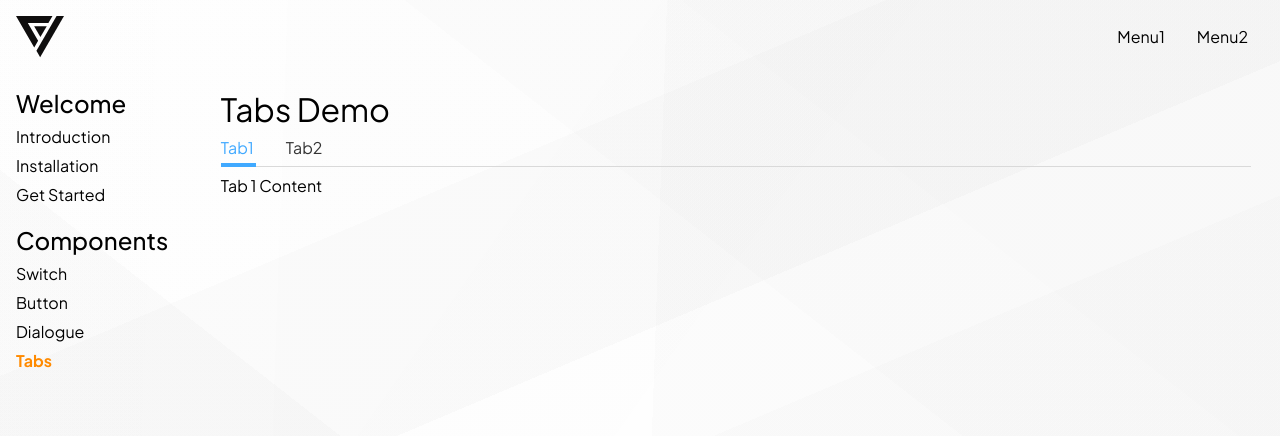
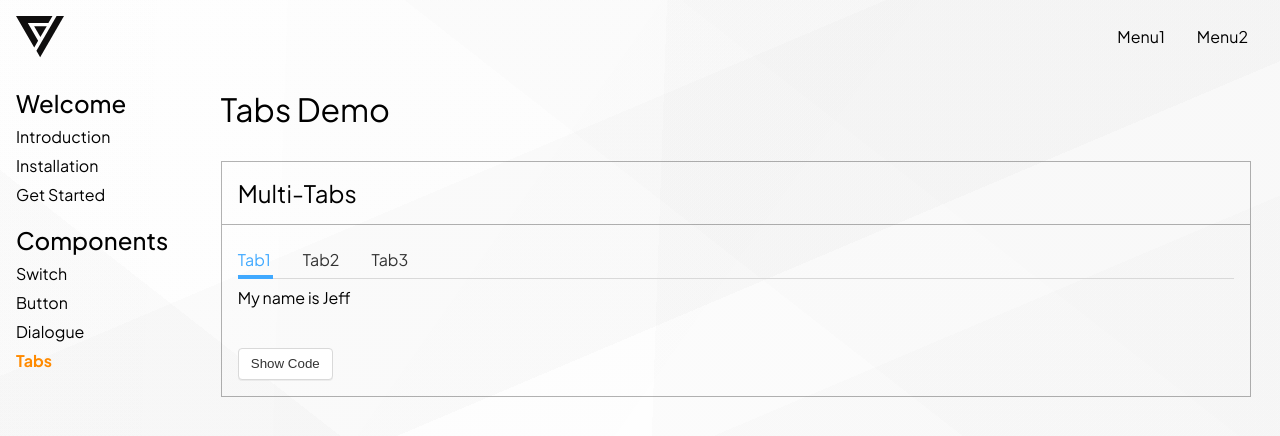
Before and after one commit to lavaboy1738/lava-UI, a Vue app: page /#/docs/tabs in a window 1280 px wide. Shown: the top 436 px of the page. Built offline with nearby package versions, Linux system fonts and the light colour scheme.

Commit message:
tabs demo complete

```diff
--- a/src/components/TabsDemo.vue
+++ b/src/components/TabsDemo.vue
@@ -1,21 +1,27 @@
 <template>
     <h1>Tabs Demo</h1>
-    <Tabs v-model:selected="defaultTab">
-        <Tab title="Tab1">Tab 1 Content</Tab>
-        <Tab title="Tab2">Tab 2 Content</Tab>
-    </Tabs>
+    <ComponentDemo title="Multi-Tabs" v-bind:sourceCode="tabsCode">
+        <Tabs v-model:selected="defaultTab">
+            <Tab title="Tab1">My name is Jeff</Tab>
+            <Tab title="Tab2">Jeff</Tab>
+            <Tab title="Tab3">Hello Jeff</Tab>
+        </Tabs>
+    </ComponentDemo>
 </template>
 
 <script lang="ts">
 import Tabs from "../library/Tabs.vue";
 import Tab from "../library/Tab.vue";
 import { ref } from 'vue';
+import ComponentDemo from "./ComponentDemo.vue";
 export default {
-    components: {Tabs, Tab},
+    components: {Tabs, Tab, ComponentDemo},
     setup(){
         const defaultTab = ref("Tab1");
+        const tabsCode = `<template>\r\n    <Tabs v-model:selected=\"defaultTab\">\r\n        <Tab title=\"Tab1\">My name is Jeff<\/Tab>\r\n        <Tab title=\"Tab2\">Jeff<\/Tab>\r\n        <Tab title=\"Tab3\">Hello Jeff<\/Tab>\r\n    <\/Tabs>\r\n<\/template>\r\n\r\n<script lang=\"ts\">\r\nimport Tabs from \"..\/library\/Tabs.vue\";\r\nimport Tab from \"..\/library\/Tab.vue\";\r\nimport { ref } from 'vue';\r\nexport default {\r\n    components: {Tabs, Tab},\r\n    setup(){\r\n        const defaultTab = ref(\"Tab1\");\r\n        return{\r\n            defaultTab,\r\n        }\r\n    }\r\n}\r\n<\/script>`;
         return{
-            defaultTab
+            defaultTab,
+            tabsCode,
         }
     }
 }
```
